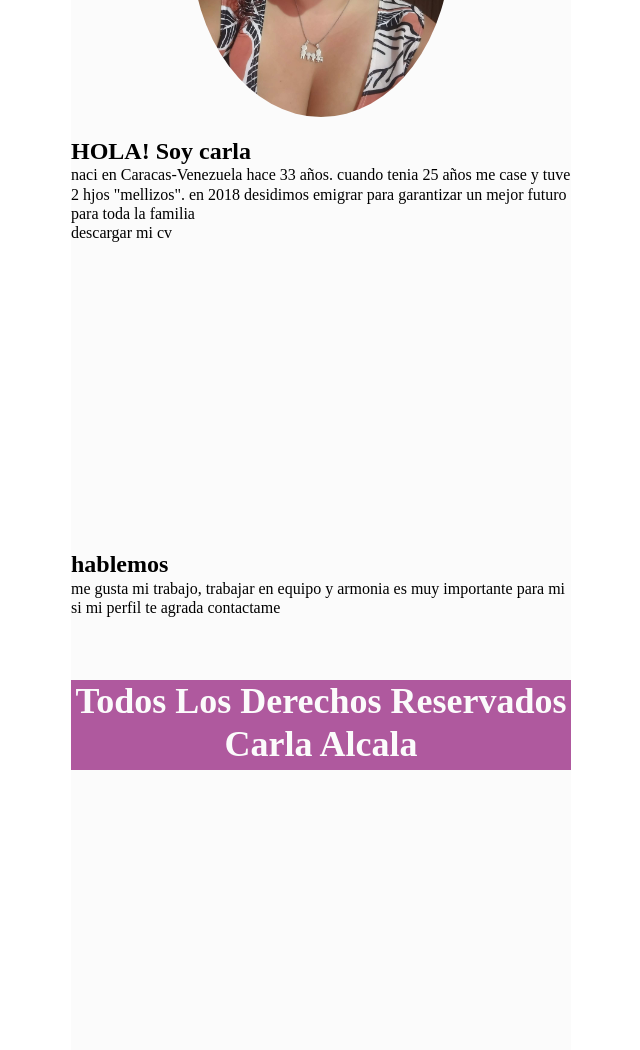
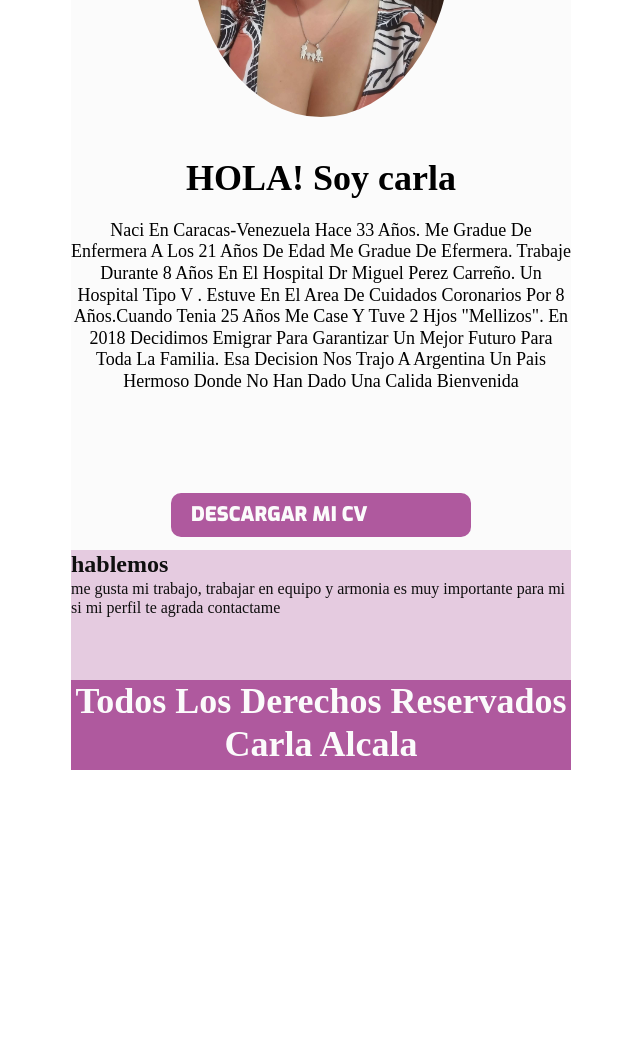
Before and after one commit to carla-alcala/mi-primer-proyecto, a plain HTML site: page index.html in a window 1280 px wide. Shown: the part 320-1370 px from the top of the page, without its empty margins (319-959 px from the left). After the commit the page ends 1090 px from the top, so only its background shows below. Drawn offline with Linux system fonts and the light colour scheme.

Commit message:
tamaño de letra

```diff
--- a/css/styles.css
+++ b/css/styles.css
@@ -101,16 +101,49 @@ main {
 
     }
 #inicio{
-    height: 800px;
+    height: 400px;
     width: 500px;
     background-color: #fbfbfb;
     line-height: 1.2;
 }
-#contacto{
-    height: 500px;
+#hola{
+    font-size: 36px;
+    text-align: center;
+    justify-content: center;
+    margin-top: 20px;
+}
+
+#cv{
+    background-color:  #af599e;
+    color: #fbfbfb;
+    font-size: 20px;
+    padding: 10px 20px;
+    display: block;
+    border-radius: 10px;
+    text-decoration: none;
+    font-family: exo, sans-serif;
+    margin: 100px 100px
+
+
+}
+#primero{
+    font-size: 18px;
+    text-align: center;
+    justify-content: center;
+    margin-top: 20px;
+    text-transform: capitalize;
+
+}
+.contacto{
+    height: 200px;
     width: 500px;
-    background-color: #fbfbfb;
+    background-color: rgba(175, 89, 158, 0.3);
     line-height: 1.2;
+    color: #0f0f0f;
+    margin-top: 400px;
+}
+#hablemos{
+
 }
 footer{
         height: 90px;
--- a/index.html
+++ b/index.html
@@ -25,16 +25,16 @@
     <article id="inicio">
         <img src="img/IMG_20211224_215440023.jpg" alt="foto" id="foto">
         <h1 id="hola">HOLA! Soy carla</h1>
-        <p> naci en Caracas-Venezuela hace 33 años. cuando tenia 25 años me case y tuve 2 hjos "mellizos". en 2018 desidimos emigrar para garantizar un mejor futuro para toda la familia</p>
+        <p id="primero"> Naci en Caracas-Venezuela hace 33 años. me gradue de enfermera a los 21 años de edad me gradue de efermera. trabaje durante 8 años en el hospital Dr miguel perez carreño. un hospital tipo v . estuve en el area de cuidados coronarios por 8 años.cuando tenia 25 años me case y tuve 2 hjos "mellizos". en 2018 decidimos emigrar para garantizar un mejor futuro para toda la familia. esa decision nos trajo a argentina un pais hermoso donde no han dado una calida bienvenida</p>
 
 
-        <section id="cv"><a href="carla Alcalá cv world - Documentos de Google.pdf "> descargar mi cv </a> </asection>
+        <section id="cv"><a href="carla Alcalá cv world - Documentos de Google.pdf "> DESCARGAR MI CV</a> </asection>
 
     </article>
-    <article id="contacto">
+    <article class="contacto">
 
         <h1 id="hablemos"> hablemos</h1>
-        <p> me gusta mi trabajo, trabajar en equipo y armonia es muy importante para mi si mi perfil te agrada contactame</p>
+        <p id="segundo"> me gusta mi trabajo, trabajar en equipo y armonia es muy importante para mi si mi perfil te agrada contactame</p>
 
 
     </article>
```
